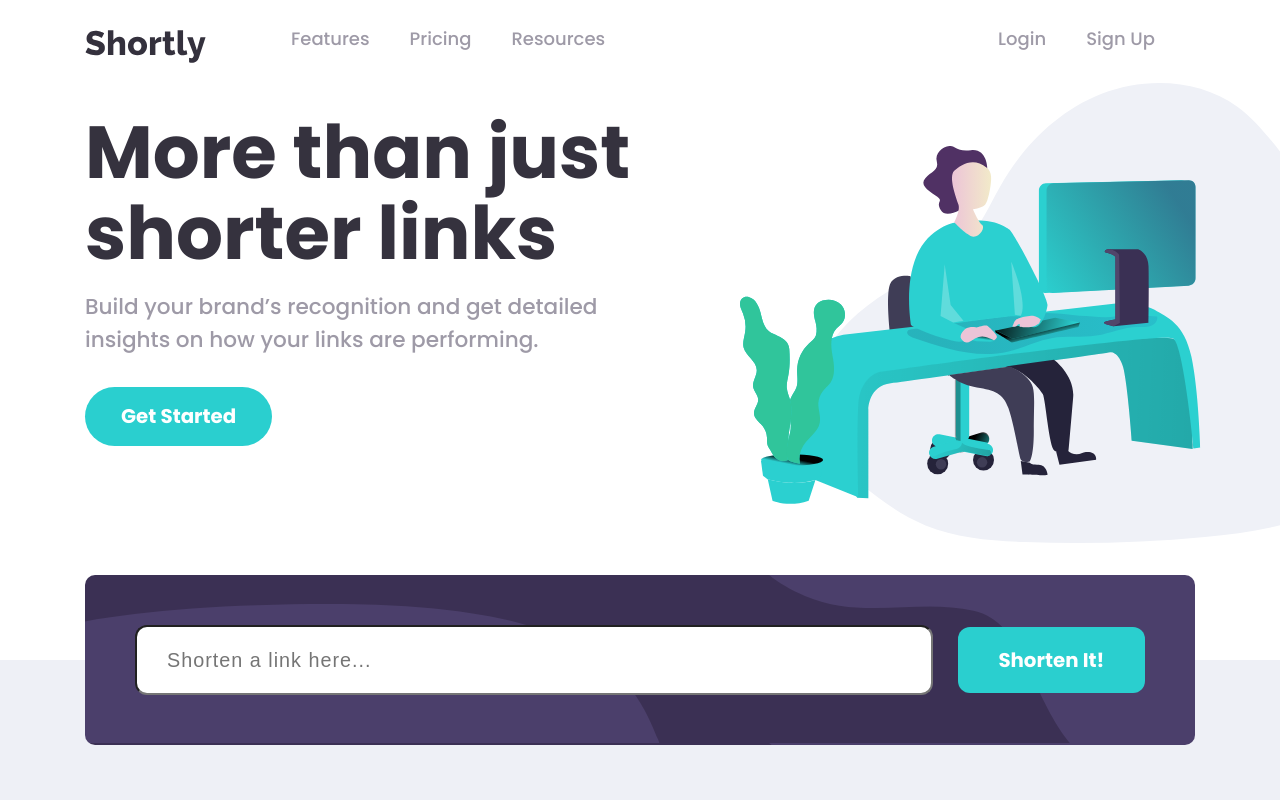
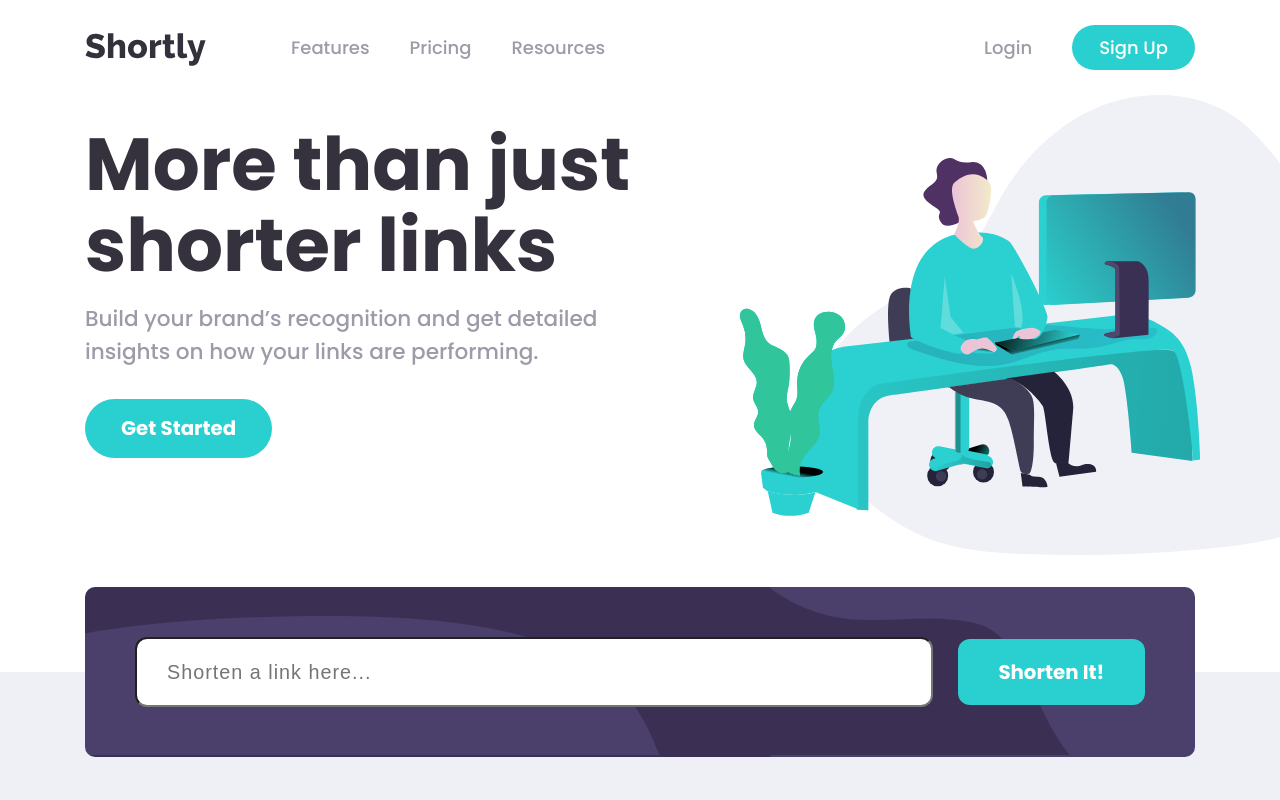
Before and after one commit to dannyfongdev/app-shorten-url, a Svelte app: page / in a window 1280 px wide. Shown: the top 800 px of the page. Built offline with nearby package versions, Linux system fonts and the light colour scheme.

Commit message:
CSS Edits to Navigation

```diff
--- a/public/global.css
+++ b/public/global.css
@@ -48,13 +48,6 @@ a {
   text-decoration: none;
 }
 
-/* General Styles */
-
-/* .btn {
-  display: inline-block;
-  padding: .5rem 1rem;
-} */
-
 /* Navigation Bar */
 
 header .nav-container {
@@ -64,6 +57,12 @@ header .nav-container {
   display: grid;
   grid-template-columns: auto 1fr;
   gap: 40px;
+}
+
+header .logo {
+  position: relative;
+  top: 8px;
+  margin-right: 45px;
 }
 
 nav .primary-navigation {
@@ -94,10 +93,17 @@ nav a:hover {
   color: var(--neutral-color-3)
 }
 
-header .logo {
-  position: relative;
-  top: 5px;
-  margin-right: 45px;
+nav a.btn {
+  display: inline-block;
+  background-color: var(--primary-color-1);
+  color: white;
+  padding: 0.5rem 1.5rem;
+  border-radius: 25px;
+}
+
+header .menu-icon {
+  display: none;
+  color: var(--neutral-color-2);
 }
 
 /* Mobile Navigation
@@ -108,21 +114,17 @@ nav .primary-navigation[data-visible] {
   display: flex;
 }
 
-header .menu-icon {
-  display: none;
-  color: var(--neutral-color-2);
-}
-
-nav .divider {
-  display: none;
-}
-
 @media (max-width: 768px) {
   header .nav-container {
     padding: 25px;
     display: flex;
     flex-direction: row;
     justify-content: space-between;
+  }
+
+  header .logo {
+    position: relative;
+    left: 4px;
   }
 
   header .menu-icon {
@@ -143,6 +145,10 @@ nav .divider {
     z-index: 5;
   }
 
+  nav .menu-a:first-child {
+    margin-top: 25px;
+  }
+
   nav .menu-a,
   nav .menu-b {
     flex-direction: column;
@@ -154,21 +160,37 @@ nav .divider {
     margin: 0;
   }
 
-  nav .divider {
-    display: block;
-  }
-
-  nav li {
-    margin: 1.5rem 1rem;
-  }
-
   nav a {
+    padding: 10px 0;
     color: white;
   }
 
-  header .logo {
-    position: relative;
-    left: 4px;
+  nav a:hover {
+    color: var(--neutral-color-1);
+  }
+
+  nav a.btn {
+    font-size: 1rem;
+    margin: 10px 0 40px;
+    width: 75vw;
+  }
+
+  nav a.btn:hover {
+    background-color: var(--btn-hover-color);
+    color: white;
+  }
+
+  /* divider between Resources and Login */
+  nav .menu-a {
+    width: 100%;
+  }
+
+  nav .menu-a::after {
+    content: '';
+    border-bottom: 1px solid var(--line-color);
+    width: 75vw;
+    padding-top: 20px;
+    margin-bottom: 20px
   }
 }
 
--- a/public/index.html
+++ b/public/index.html
@@ -31,16 +31,15 @@
 
         <nav>
           <div class="primary-navigation">
-            <ul class="menu-a">
-              <li><a href="">Features</a></li>
-              <li><a href="">Pricing</a></li>
-              <li><a href="">Resources</a></li>
-            </ul>
-            <div class="divider"></div>
-            <ul class="menu-b">
-              <li><a href="">Login</a></li>
-              <li><a href="" class="btn">Sign Up</a></li>
-            </ul>
+            <div class="menu-a">
+              <a href="">Features</a>
+              <a href="">Pricing</a>
+              <a href="">Resources</a>
+            </div>
+            <div class="menu-b">
+              <a href="">Login</a>
+              <a href="" class="btn">Sign Up</a>
+            </div>
           </div>
         </nav>
 
```
